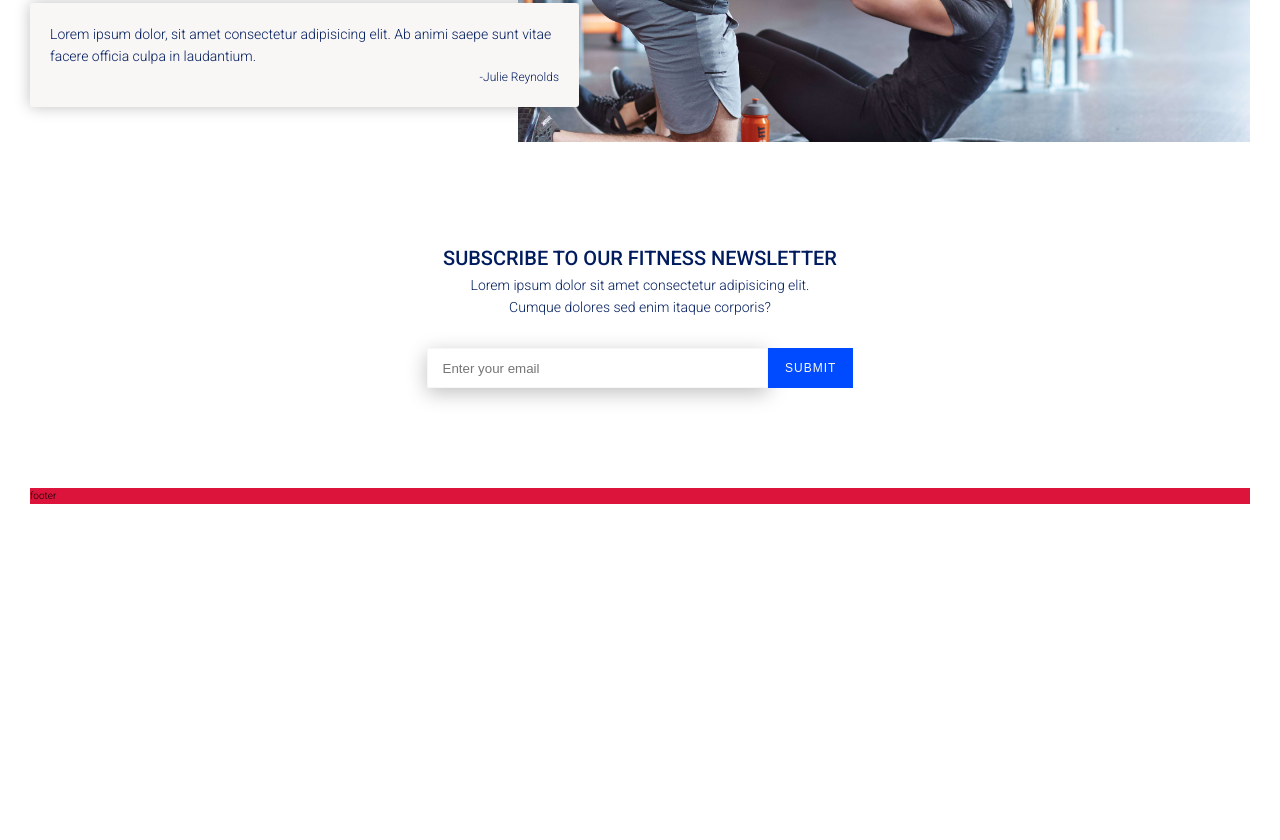
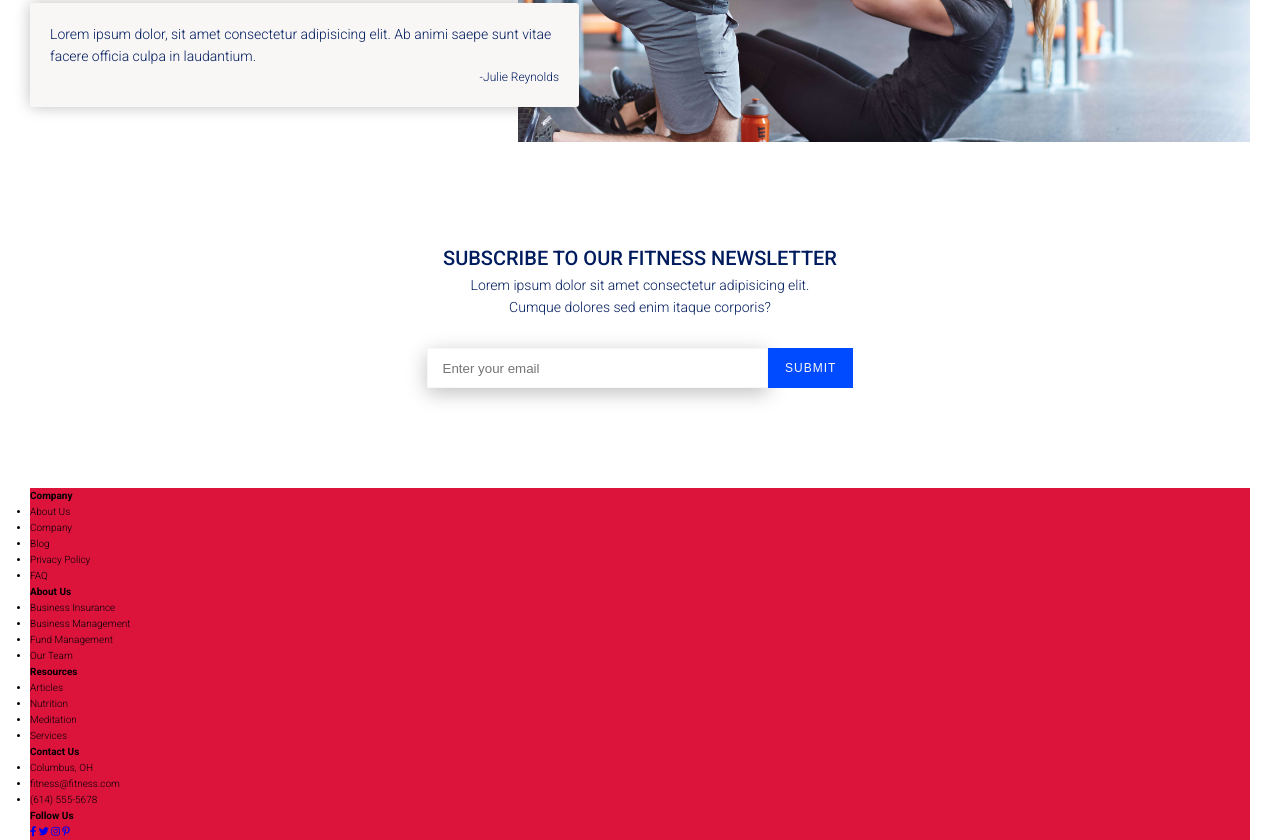
Before and after one commit to gillijar/fitness-landing-page, a website: page index.html in a window 1280 px wide. Shown: the part 2583-3423 px from the top of the page. Before the commit the page ends 3087 px from the top, so only its background shows below. Drawn offline with Linux system fonts and the light colour scheme.

Commit message:
added footer

```diff
--- a/index.html
+++ b/index.html
@@ -196,7 +196,101 @@
       </form>
     </div>
 
-    <footer class="footer">footer</footer>
+    <footer class="footer">
+      <!-- Resource articles -->
+      <div class="footer__resources">
+        <!-- Company -->
+        <div class="footer__article">
+          <div class="footer__heading">
+            <h4 class="heading-light">Company</h4>
+            <div class="footer__underline"></div>
+          </div>
+
+          <div class="footer__links">
+            <ul>
+              <li class="footer__link">About Us</li>
+              <li class="footer__link">Company</li>
+              <li class="footer__link">Blog</li>
+              <li class="footer__link">Privacy Policy</li>
+              <li class="footer__link">FAQ</li>
+            </ul>
+          </div>
+        </div>
+
+        <!-- About Us -->
+        <div class="footer__article footer__about-us">
+          <div class="footer__heading">
+            <h4 class="heading-light">About Us</h4>
+            <div class="footer__underline"></div>
+          </div>
+
+          <div class="footer__links">
+            <ul>
+              <li class="footer__link">Business Insurance</li>
+              <li class="footer__link">Business Management</li>
+              <li class="footer__link">Fund Management</li>
+              <li class="footer__link">Our Team</li>
+            </ul>
+          </div>
+        </div>
+
+        <!-- Resources -->
+        <div class="footer__article">
+          <div class="footer__heading">
+            <h4 class="heading-light">Resources</h4>
+            <div class="footer__underline"></div>
+          </div>
+
+          <div class="footer__links">
+            <ul>
+              <li class="footer__link">Articles</li>
+              <li class="footer__link">Nutrition</li>
+              <li class="footer__link">Meditation</li>
+              <li class="footer__link">Services</li>
+            </ul>
+          </div>
+        </div>
+
+        <!-- Contact Us -->
+        <div class="footer__article">
+          <div class="footer__heading">
+            <h4 class="heading-light">Contact Us</h4>
+            <div class="footer__underline"></div>
+          </div>
+
+          <div class="footer__links">
+            <ul>
+              <li class="footer__link">Columbus, OH</li>
+              <li class="footer__link">fitness@fitness.com</li>
+              <li class="footer__link">(614) 555-5678</li>
+            </ul>
+          </div>
+        </div>
+      </div>
+
+      <!-- Footer socials -->
+      <div class="footer__socials">
+        <div class="footer__heading">
+          <h4 class="heading-light">Follow Us</h4>
+          <div class="footer__underline"></div>
+        </div>
+
+        <div class="footer__socials-buttons">
+          <a href="#" class="footer__socials-button">
+            <i class="fab fa-facebook-f"></i
+          ></a>
+          <a href="#" class="footer__socials-button">
+            <i class="fab fa-twitter"></i
+          ></a>
+          <a href="#" class="footer__socials-button">
+            <i class="fab fa-instagram"></i
+          ></a>
+          <a href="#" class="footer__socials-button">
+            <i class="fab fa-pinterest-p"></i>
+          </a>
+        </div>
+      </div>
+    </footer>
 
     <!-- Social media -->
     <div class="socials">
```
